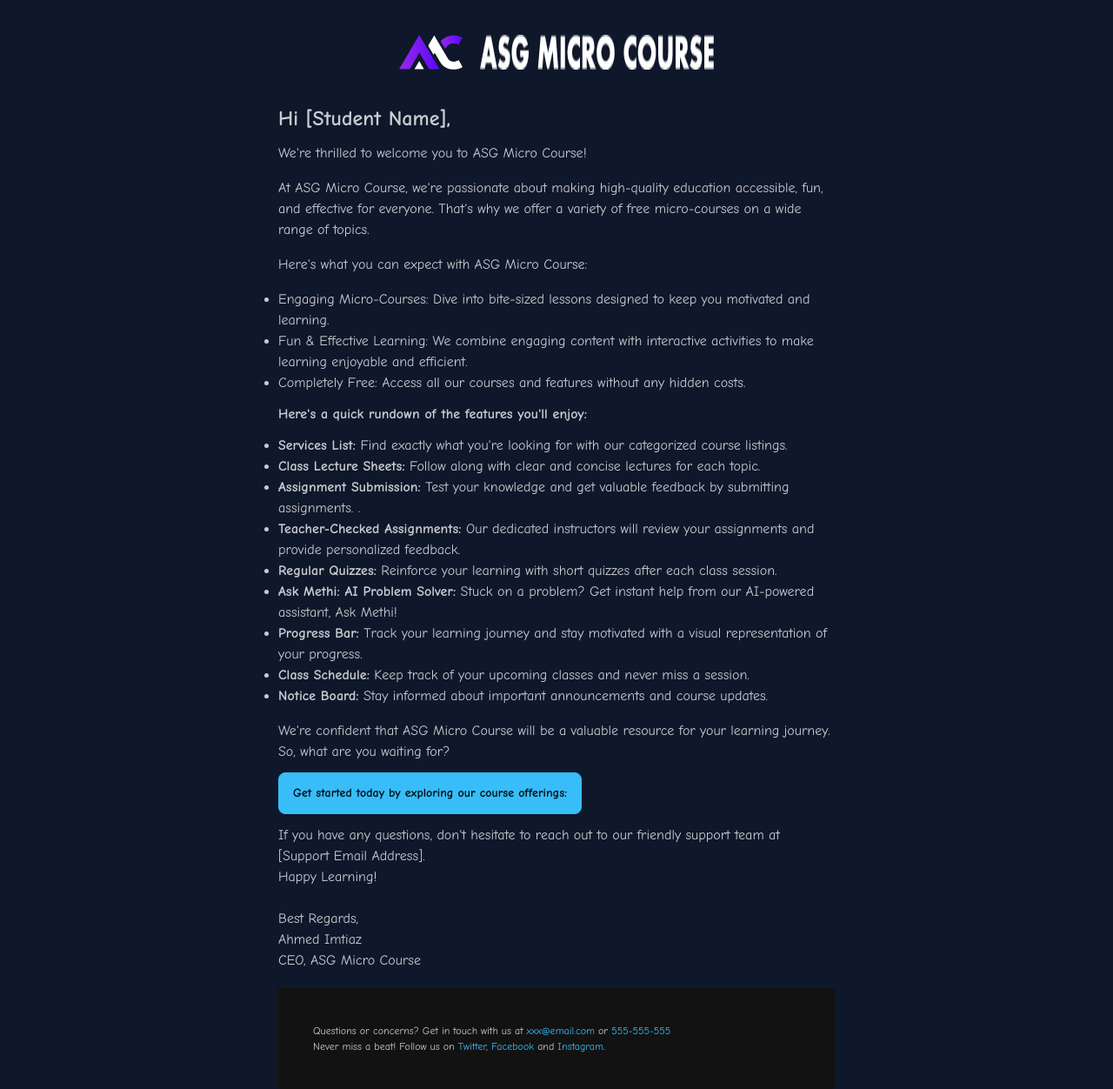
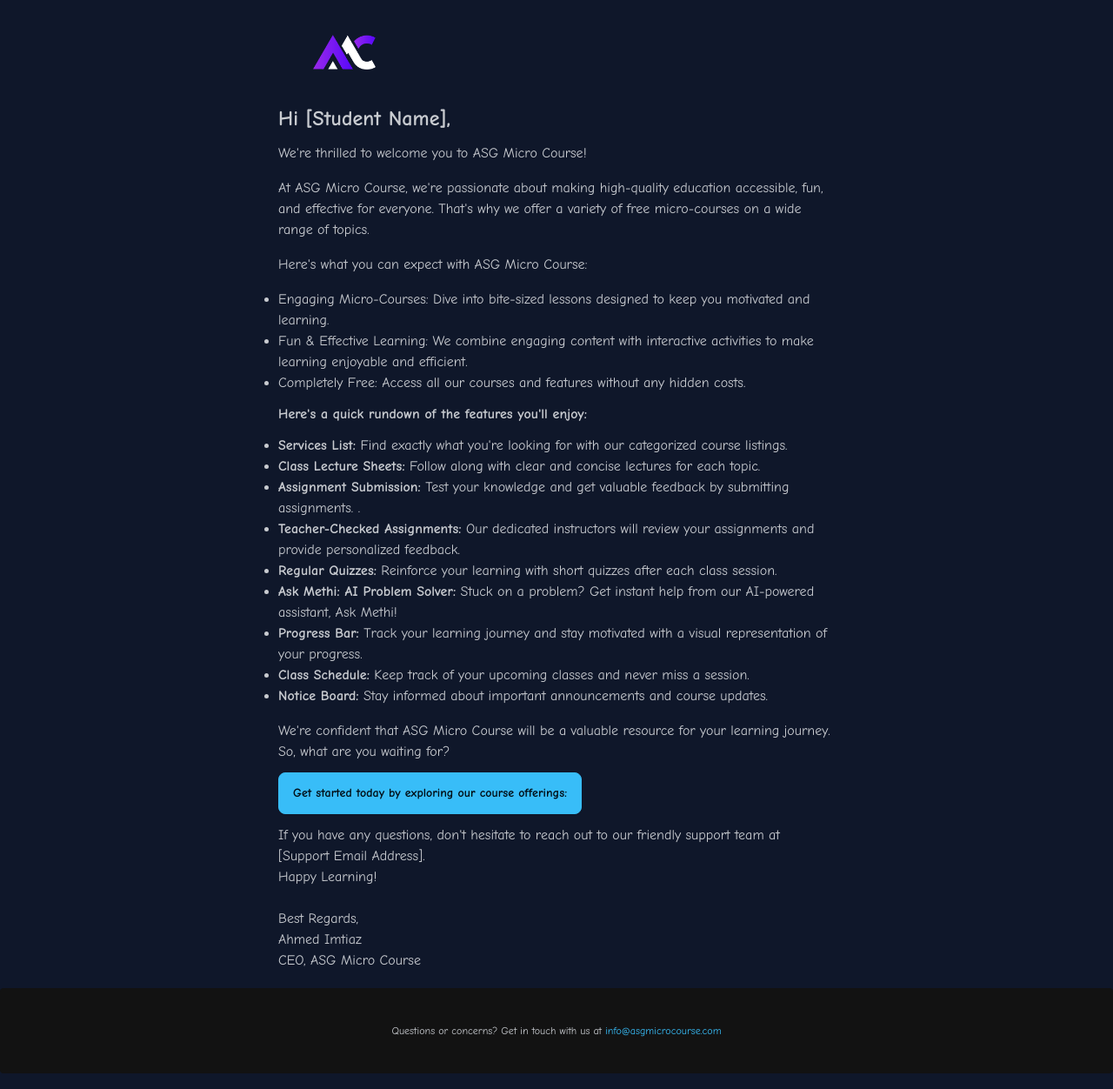
Before and after one commit to aref-360nobra/email-template, a plain HTML site: page email-templates/students.html in a window 1280 px wide. Shown: the whole page at 87% size. Drawn offline with nearby package versions, Linux system fonts and the light colour scheme.

Commit message:
something updated

```diff
--- a/email-templates/students.html
+++ b/email-templates/students.html
@@ -14,15 +14,14 @@
   <script src="https://cdn.tailwindcss.com"></script>
 </head>
 
-<body class="md:w-1/2 w-[85%] mx-auto" style="font-family: Comic Neue, cursive">
-  <header>
+<body class="selection:bg-[#FAFAFA] selection:text-black" style="font-family: Comic Neue, cursive; ">
+  <header class="md:w-1/2 w-[85%] mx-auto">
     <!-- logo -->
-    <div class="flex justify-center my-10 gap-5">
-      <img src="./../images/Asset 3.png" alt="" class="h-10" />
-      <img src="./../images/Asset 5.png" alt="" />
+    <div class="flex justify-start ml-10 my-10 ">
+      <img src="./../images/Asset 3.png" alt="" class="h-10">
     </div>
   </header>
-  <main class="my-5">
+  <main class="my-5 md:w-1/2 w-[85%] mx-auto">
     <h4 class="text-2xl font-bold my-3">Hi [Student Name],</h4>
     <section class="text-base flex flex-col gap-4">
       <p>We're thrilled to welcome you to ASG Micro Course!</p>
@@ -108,18 +107,11 @@
     <p>Ahmed Imtiaz</p>
     <p>CEO, ASG Micro Course</p>
   </main>
-  <footer class="bg-[#121212] p-10 text-[12px] rounded">
+  <footer class="bg-[#121212] p-10 text-[12px] rounded w-full text-center">
     <div>
       <p>
-        Questions or concerns? Get in touch with us at
-        <span class="text-primary">xxx@email.com</span> or
-        <span class="text-primary">555-555-555</span>
-      </p>
-      <p>
-        Never miss a beat! Follow us on
-        <span class="text-primary">Twitter</span>,
-        <span class="text-primary">Facebook</span> and
-        <span class="text-primary">Instagram</span>.
+        Questions or concerns? Get in touch with us at <span
+          class="text-primary cursor-pointer select-none">info@asgmicrocourse.com</span>
       </p>
     </div>
   </footer>
```
Also changed, not shown: email-templates/admin.html (+9 -11 lines), email-templates/moderator.html (+7 -10 lines).
